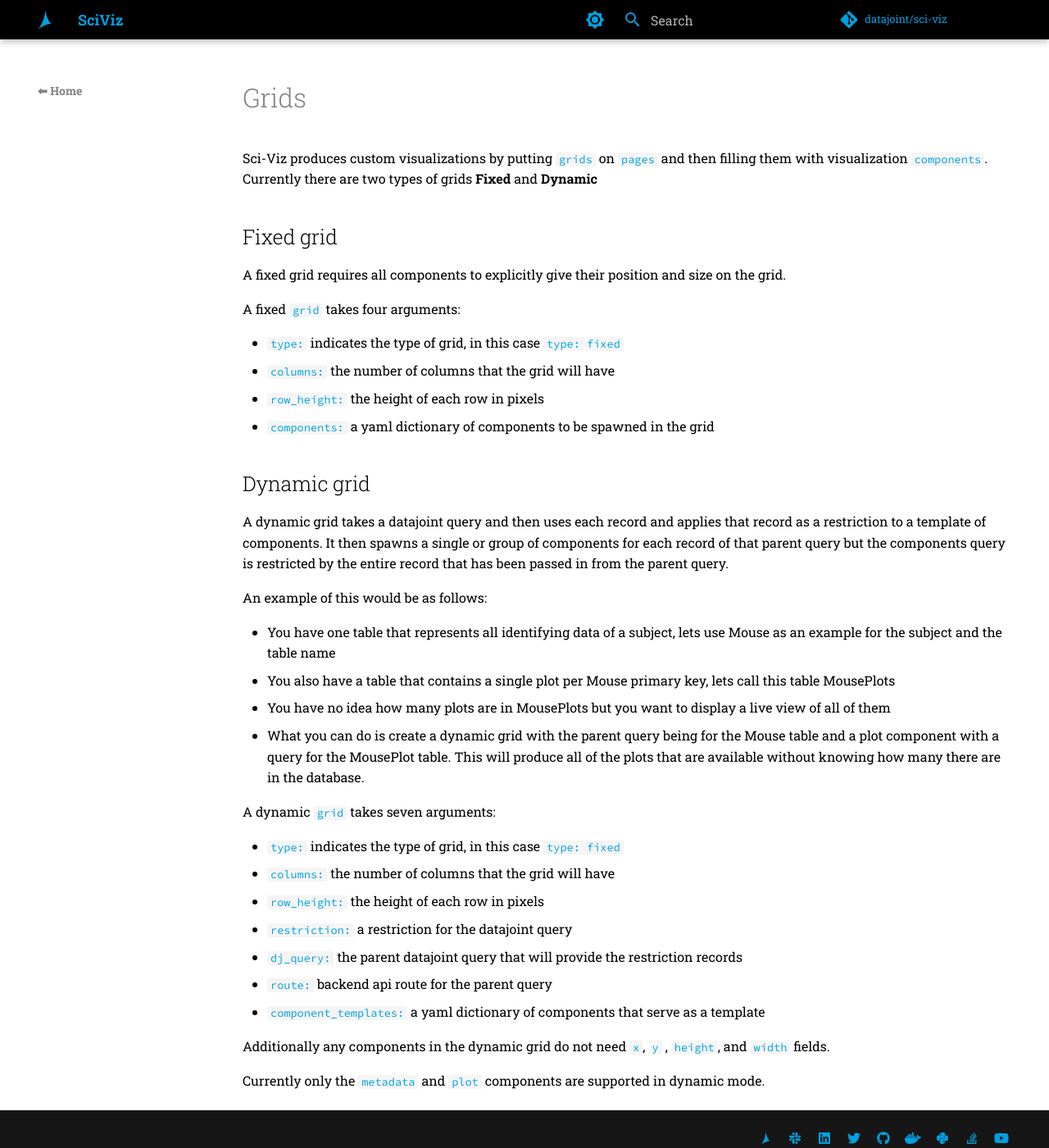
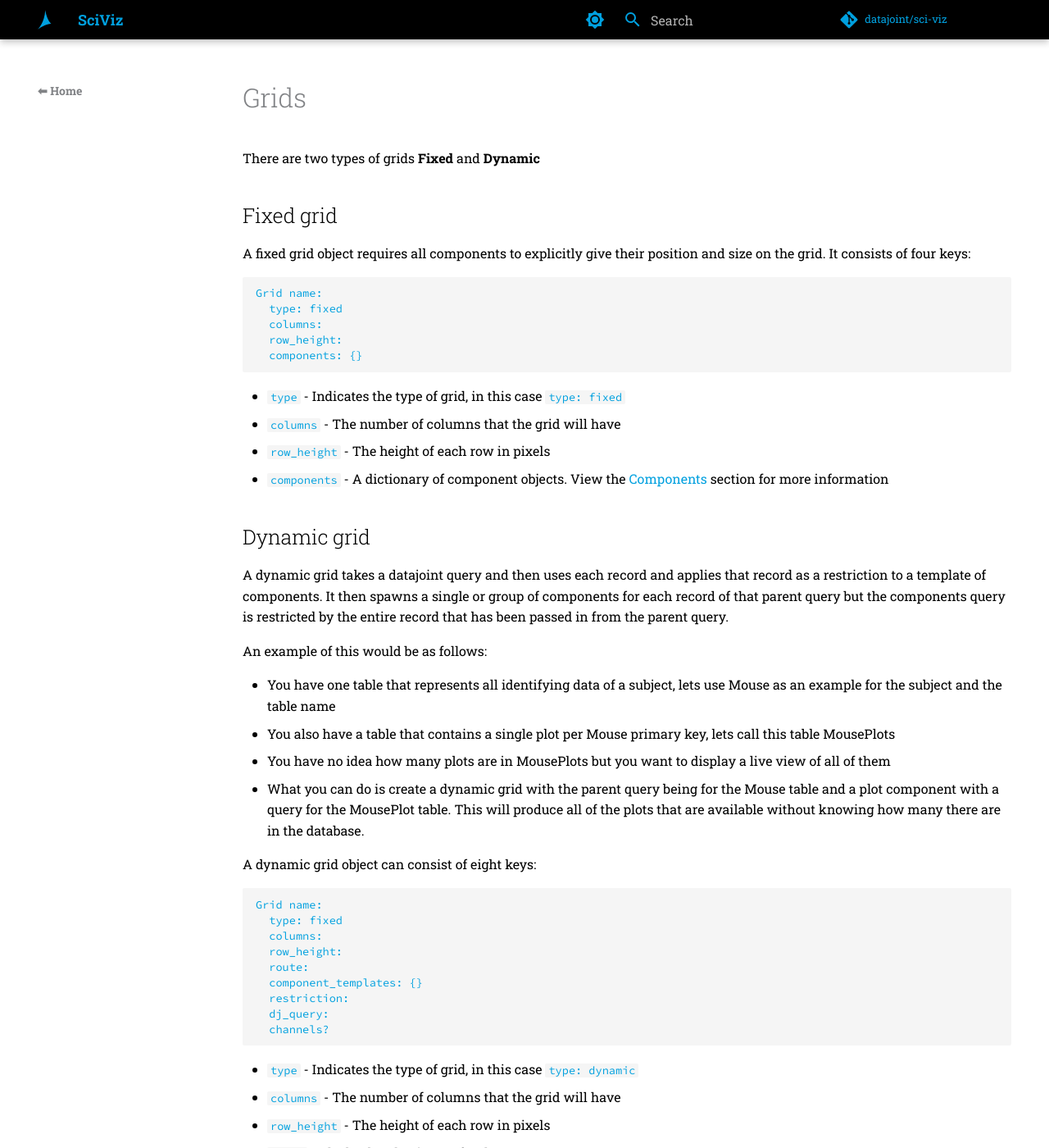
Before and after one commit to datajoint/sci-viz, an MkDocs documentation site: the page built from docs/src/concepts/grids.md, in a window 1280 px wide and 1400 px high. Shown: the whole window at 82% size. Built offline with MkDocs 1.6.1 and Material for MkDocs 9.7.7, drawn with Linux system fonts in a browser that asks for light colours; comment, search, counter and statistics services are not loaded; the version menu is left out; some of the changed text lies outside the part shown.

Commit message:
grid spec breakdown

````diff
--- a/docs/src/concepts/grids.md
+++ b/docs/src/concepts/grids.md
@@ -1,17 +1,21 @@
 # Grids
 
-Sci-Viz produces custom visualizations by putting `grids` on `pages` and then filling them with visualization `components`. Currently there are two types of grids **Fixed** and **Dynamic**
+There are two types of grids **Fixed** and **Dynamic**
 
 ## Fixed grid
 
-A fixed grid requires all components to explicitly give their position and size on the grid.
-
-A fixed `grid` takes four arguments:
-
-- `type:` indicates the type of grid, in this case `type: fixed`
-- `columns:` the number of columns that the grid will have
-- `row_height:` the height of each row in pixels
-- `components:` a yaml dictionary of components to be spawned in the grid
+A fixed grid object requires all components to explicitly give their position and size on the grid. It consists of four keys:
+```
+Grid name:
+  type: fixed
+  columns:
+  row_height:
+  components: {}
+```
+- `type` - Indicates the type of grid, in this case `type: fixed`
+- `columns` - The number of columns that the grid will have
+- `row_height` - The height of each row in pixels
+- `components` - A dictionary of component objects. View the [Components](./components.md) section for more information
 
 ## Dynamic grid
 
@@ -24,16 +28,26 @@ An example of this would be as follows:
 - You have no idea how many plots are in MousePlots but you want to display a live view of all of them
 - What you can do is create a dynamic grid with the parent query being for the Mouse table and a plot component with a query for the MousePlot table. This will produce all of the plots that are available without knowing how many there are in the database.
 
-A dynamic `grid` takes seven arguments:
+A dynamic grid object can consist of eight keys:
+```
+Grid name:
+  type: fixed
+  columns:
+  row_height:
+  route:
+  component_templates: {}
+  restriction:
+  dj_query:
+  channels?
+```
 
-- `type:` indicates the type of grid, in this case `type: fixed`
-- `columns:` the number of columns that the grid will have
-- `row_height:` the height of each row in pixels
-- `restriction:` a restriction for the datajoint query
-- `dj_query:` the parent datajoint query that will provide the restriction records
-- `route:` backend api route for the parent query
-- `component_templates:` a yaml dictionary of components that serve as a template
+- `type` - Indicates the type of grid, in this case `type: dynamic`
+- `columns` - The number of columns that the grid will have
+- `row_height` - The height of each row in pixels
+- `route` - The backend api route for the parent query
+- `component_templates` - A dictionary of component objects that serve as a template. Currently only the `metadata` and `plot` components are supported in dynamic mode
+- `restriction` - A restriction for the datajoint query
+- `dj_query` - The parent datajoint query that will provide the restriction records
+- `channels` - A list of emitter components to be channeled with
 
 Additionally any components in the dynamic grid do not need `x`, `y` , `height`, and `width` fields.
-
-Currently only the `metadata` and `plot` components are supported in dynamic mode.
````
